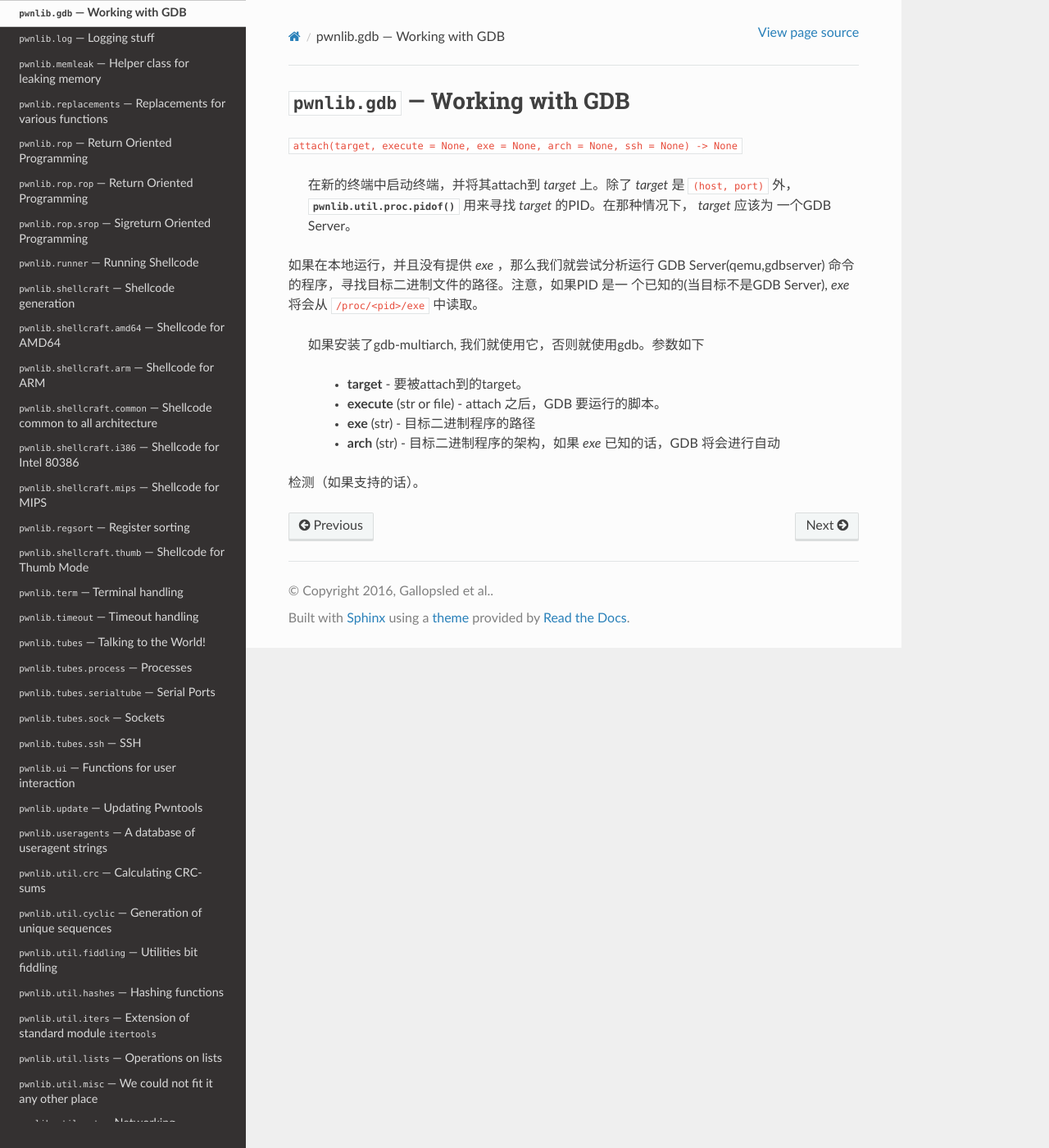
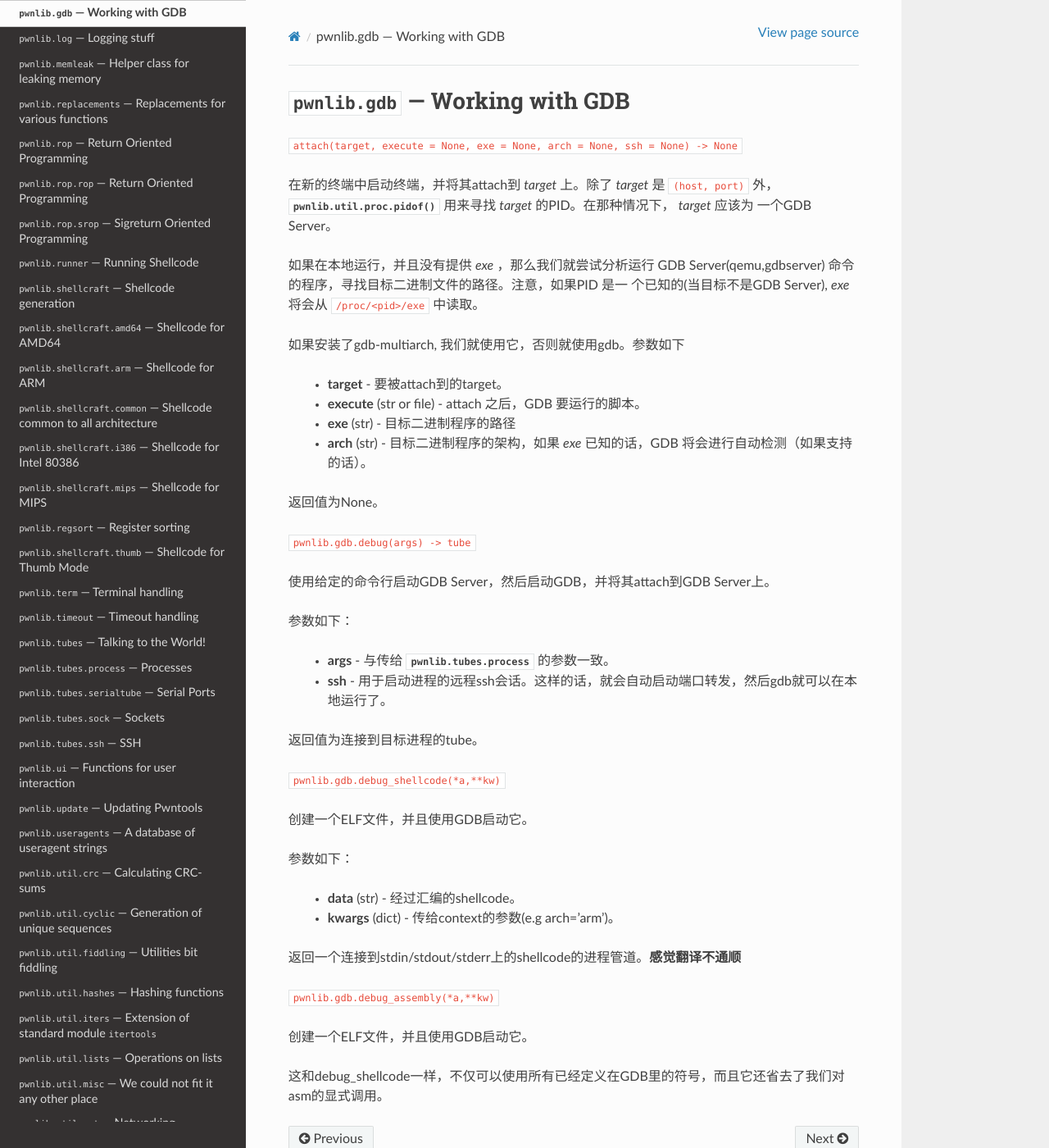
Before and after one commit to Magic-Translater/Pwntools.Doc.In.Zh-cn, a Sphinx documentation site: the page built from source/gdb.rst, in a window 1280 px wide and 1400 px high. Shown: the whole window at 82% size. Built offline with Sphinx 7.4.7 and the Read the Docs theme 2.0.0, drawn with Linux system fonts in a browser that asks for light colours; the version number could not be read and is left out.

Commit message:
add gdb.debug, gdb.debug.shellcode, gdb.debug_assembly

```diff
--- a/source/gdb.rst
+++ b/source/gdb.rst
@@ -3,16 +3,45 @@
 
 ``attach(target, execute = None, exe = None, arch = None, ssh = None) -> None``
 
-	在新的终端中启动终端，并将其attach到 `target` 上。除了 `target` 是 ``(host, port)`` 外，:func:`pwnlib.util.proc.pidof` 用来寻找 `target` 的PID。在那种情况下， `target` 应该为 一个GDB Server。
+在新的终端中启动终端，并将其attach到 `target` 上。除了 `target` 是 ``(host, port)`` 外，:func:`pwnlib.util.proc.pidof` 用来寻找 `target` 的PID。在那种情况下， `target` 应该为 一个GDB Server。
 
 如果在本地运行，并且没有提供 `exe` ，那么我们就尝试分析运行
 GDB Server(qemu,gdbserver) 命令的程序，寻找目标二进制文件的路径。注意，如果PID 是一
 个已知的(当目标不是GDB Server), `exe` 将会从 ``/proc/<pid>/exe`` 中读取。
 
-    如果安装了gdb-multiarch, 我们就使用它，否则就使用gdb。参数如下
+如果安装了gdb-multiarch, 我们就使用它，否则就使用gdb。参数如下
 
      - **target** - 要被attach到的target。
      - **execute** (str or file) - attach 之后，GDB 要运行的脚本。
      - **exe** (str) - 目标二进制程序的路径
-     - **arch** (str) - 目标二进制程序的架构，如果 `exe` 已知的话，GDB 将会进行自动
-检测（如果支持的话）。
+     - **arch** (str) - 目标二进制程序的架构，如果 `exe` 已知的话，GDB 将会进行自动检测（如果支持的话）。
+
+返回值为None。
+
+``pwnlib.gdb.debug(args) -> tube``
+
+使用给定的命令行启动GDB Server，然后启动GDB，并将其attach到GDB Server上。
+
+参数如下：
+
+     - **args** - 与传给 :mod:`pwnlib.tubes.process` 的参数一致。
+     - **ssh** - 用于启动进程的远程ssh会话。这样的话，就会自动启动端口转发，然后gdb就可以在本地运行了。
+
+返回值为连接到目标进程的tube。
+
+``pwnlib.gdb.debug_shellcode(*a,**kw)``
+
+创建一个ELF文件，并且使用GDB启动它。
+
+参数如下：
+
+      - **data** (str) - 经过汇编的shellcode。
+      - **kwargs** (dict) -  传给context的参数(e.g arch='arm')。
+
+返回一个连接到stdin/stdout/stderr上的shellcode的进程管道。**感觉翻译不通顺**
+
+``pwnlib.gdb.debug_assembly(*a,**kw)``
+
+创建一个ELF文件，并且使用GDB启动它。
+
+这和debug_shellcode一样，不仅可以使用所有已经定义在GDB里的符号，而且它还省去了我们对asm的显式调用。
```
